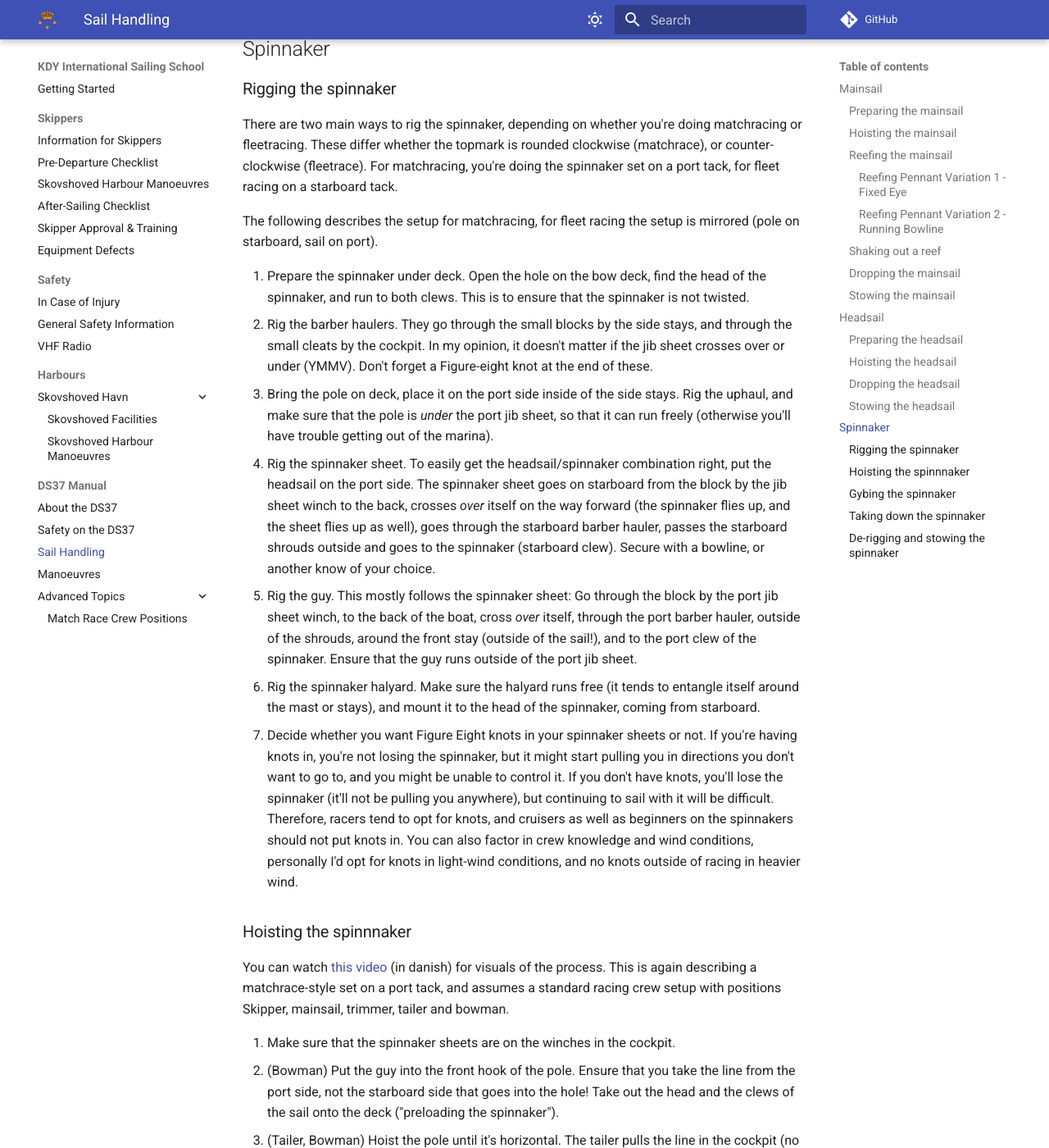
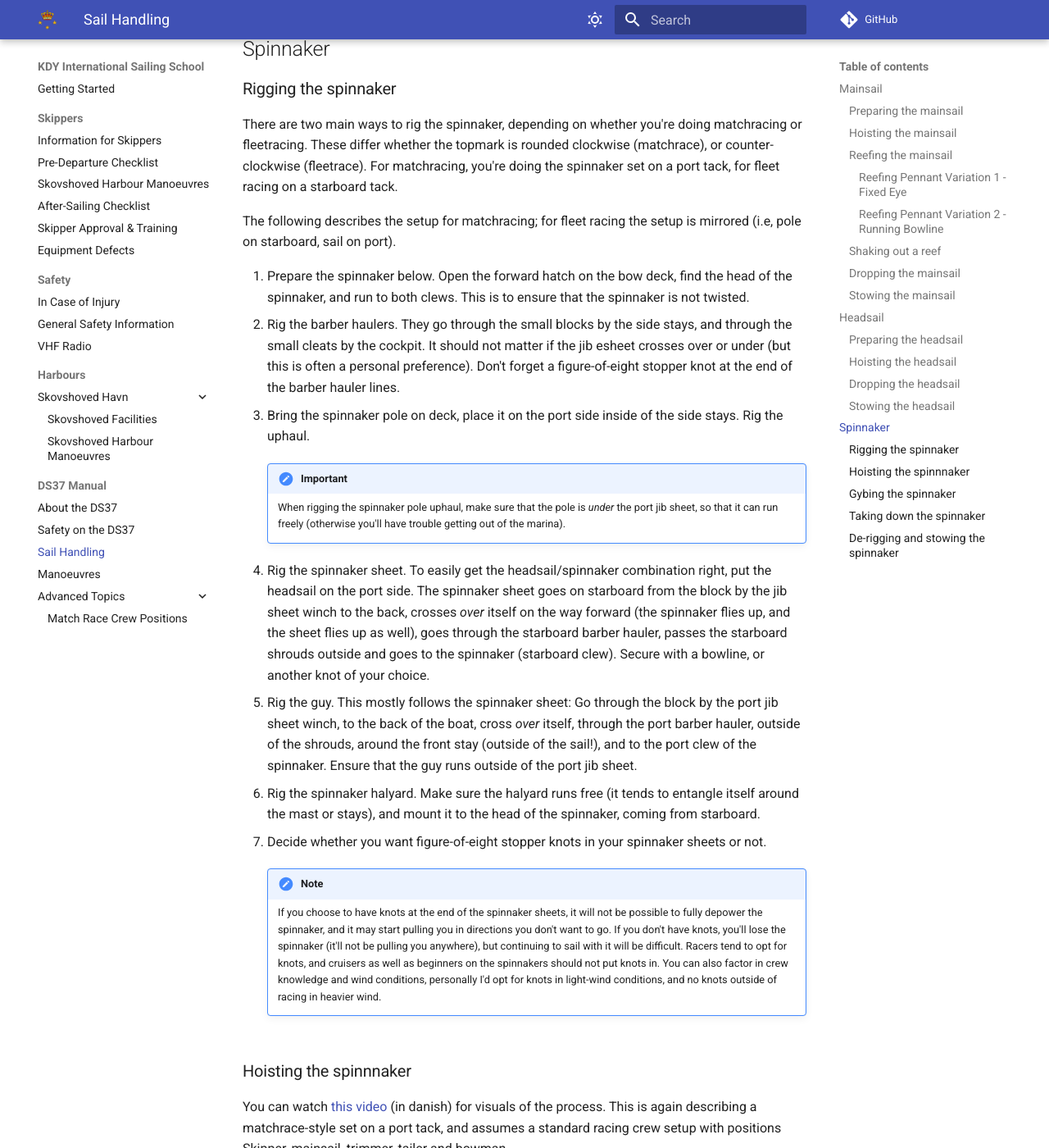
Before and after one commit to x123/kdy-iss, an MkDocs documentation site: the page built from docs/sail-handling.md, in a window 1280 px wide and 1400 px high, scrolled down 6031 px. Shown: the whole window at 82% size. Built offline with MkDocs 1.6.1 and Material for MkDocs 9.7.7, drawn with Linux system fonts in a browser that asks for light colours; comment, search, counter and statistics services are not loaded.

Commit message:
small spinnaker improvements

```diff
--- a/docs/sail-handling.md
+++ b/docs/sail-handling.md
@@ -232,27 +232,32 @@ clockwise (matchrace), or counter-clockwise (fleetrace). For matchracing,
 you're doing the spinnaker set on a port tack, for fleet racing on a starboard
 tack.
 
-The following describes the setup for matchracing, for fleet racing the setup
-is mirrored (pole on starboard, sail on port).
+The following describes the setup for matchracing; for fleet racing the setup
+is mirrored (i.e, pole on starboard, sail on port).
 
-1. Prepare the spinnaker under deck. Open the hole on the bow deck, find the
-   head of the spinnaker, and run to both clews.
-   This is to ensure that the spinnaker is not twisted.
+1. Prepare the spinnaker below. Open the forward hatch on the bow deck, find
+   the head of the spinnaker, and run to both clews. This is to ensure that the
+   spinnaker is not twisted.
 2. Rig the barber haulers. They go through the small blocks by the side stays,
-   and through the small cleats
-   by the cockpit. In my opinion, it doesn't matter if the jib sheet crosses
-   over or under (YMMV). Don't forget a Figure-eight knot at the end of these.
-3. Bring the pole on deck, place it on the port side inside of the side stays.
-   Rig the uphaul, and make sure that the pole is *under* the port jib sheet,
-   so that it can run freely (otherwise you'll have trouble getting
-   out of the marina).
+   and through the small cleats by the cockpit. It should not matter if the jib
+   esheet crosses over or under (but this is often a personal preference). Don't
+   forget a figure-of-eight stopper knot at the end of the barber hauler lines.
+3. Bring the spinnaker pole on deck, place it on the port side inside of the
+   side stays. Rig the uphaul.
+
+    !!! Important
+
+        When rigging the spinnaker pole uphaul, make sure that the pole is
+        *under* the port jib sheet, so that it can run freely (otherwise you'll
+        have trouble getting out of the marina).
+
 4. Rig the spinnaker sheet. To easily get the headsail/spinnaker combination
-   right, put the headsail on the port side. The spinnaker
-   sheet goes on starboard from the block by the jib sheet winch to the back,
-   crosses *over* itself on the way forward (the spinnaker flies up, and the
-   sheet flies up as well), goes through the starboard barber hauler,
-   passes the starboard shrouds outside and goes to the spinnaker
-   (starboard clew). Secure with a bowline, or another know of your choice.
+   right, put the headsail on the port side. The spinnaker sheet goes on
+   starboard from the block by the jib sheet winch to the back, crosses *over*
+   itself on the way forward (the spinnaker flies up, and the sheet flies up as
+   well), goes through the starboard barber hauler, passes the starboard shrouds
+   outside and goes to the spinnaker (starboard clew). Secure with a bowline, or
+   another knot of your choice.
 5. Rig the guy. This mostly follows the spinnaker sheet: Go through the block
    by the port jib sheet winch, to the back of the boat,
    cross *over* itself, through the port barber hauler, outside of the shrouds,
@@ -261,17 +266,20 @@ is mirrored (pole on starboard, sail on port).
 6. Rig the spinnaker halyard. Make sure the halyard runs free (it tends to
    entangle itself around the mast or stays), and mount it to the head of the
    spinnaker, coming from starboard.
-7. Decide whether you want Figure Eight knots in your spinnaker sheets or not.
-   If you're having knots in, you're not losing the spinnaker, but it might
-   start pulling you in directions you don't want to go to, and you might be
-   unable to control it. If you don't have knots, you'll lose the spinnaker
-   (it'll not be pulling you anywhere), but continuing to sail with it will be
-   difficult.
-   Therefore, racers tend to opt for knots, and cruisers as well as beginners
-   on the spinnakers should not put knots in.
-   You can also factor in crew knowledge and wind conditions, personally I'd
-   opt for knots in light-wind conditions, and no knots outside of racing in
-   heavier wind.
+7. Decide whether you want figure-of-eight stopper knots in your spinnaker
+   sheets or not.
+
+    !!! Note
+
+        If you choose to have knots at the end of the spinnaker sheets, it will
+        not be possible to fully depower the spinnaker, and it may start
+        pulling you in directions you don't want to go. If you don't have
+        knots, you'll lose the spinnaker (it'll not be pulling you anywhere),
+        but continuing to sail with it will be difficult. Racers tend to opt
+        for knots, and cruisers as well as beginners on the spinnakers should
+        not put knots in. You can also factor in crew knowledge and wind
+        conditions, personally I'd opt for knots in light-wind conditions, and
+        no knots outside of racing in heavier wind.
 
 ## Hoisting the spinnnaker
 
```
